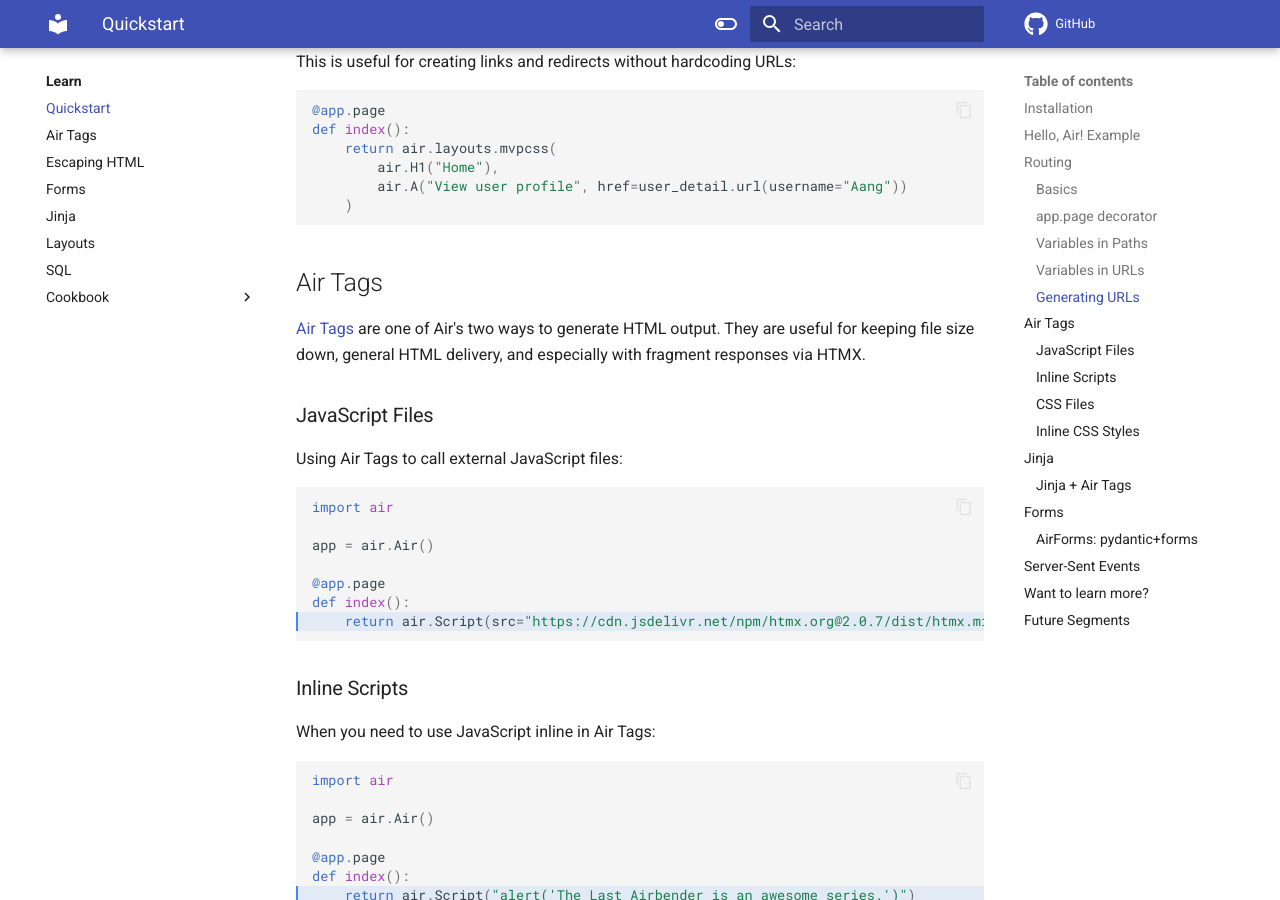
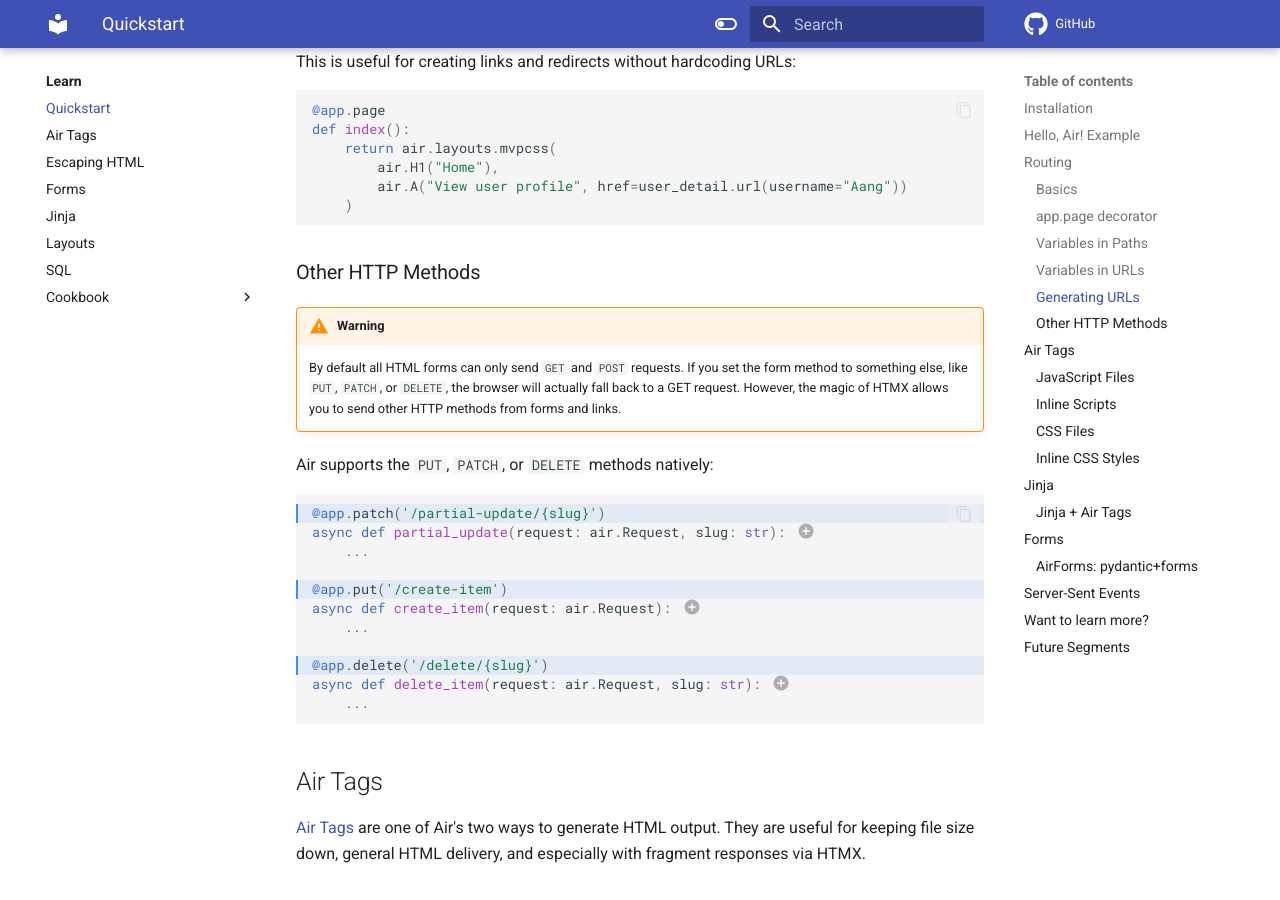
Before and after one commit to feldroy/air, an MkDocs documentation site: the page built from docs/learn/quickstart.md, in a window 1280 px wide and 900 px high, scrolled down 4090 px. Built offline with MkDocs 1.6.1 and Material for MkDocs 9.7.7, drawn with Linux system fonts in a browser that asks for light colours; comment, search, counter and statistics services are not loaded.

Commit message:
Add new HTTP methods to quickstart

````diff
--- a/docs/learn/quickstart.md
+++ b/docs/learn/quickstart.md
@@ -204,6 +204,35 @@ def index():
         air.A("View user profile", href=user_detail.url(username="Aang"))
     )
 ```
+
+### Other HTTP Methods
+
+!!! warning
+
+    By default all HTML forms can only send `GET` and `POST` requests. If you set the form method to something else, like `PUT`, `PATCH`, or `DELETE`, the browser will actually fall back to a GET request. However, the magic of HTMX allows you to send other HTTP methods from forms and links.
+
+
+Air supports the `PUT`, `PATCH`, or `DELETE` methods natively:
+
+```python hl_lines="1 5 9"
+@app.patch('/partial-update/{slug}')
+async def partial_update(request: air.Request, slug: str): # (1)!
+    ...
+
+@app.put('/create-item')
+async def create_item(request: air.Request): # (2)!
+    ...
+
+@app.delete('/delete/{slug}')
+async def delete_item(request: air.Request, slug: str): # (3)!
+    ...
+```
+
+1. `PATCH` requests are used for partial updates of resources, such as one field being update. The `slug` variable in the URL is passed as an argument to the function. While `POST` requests can be used for updates and is the classic method, `PATCH` is more specific to the action being taken.
+
+2. `PUT` requests are used for creating or replacing resources. The function can handle the incoming data, typically from the request body. Like `POST`, `PUT` requests usually require `async` functions and an `air.Request` argument.
+
+3. `DELETE` requests are used to delete resources. Similar to `PATCH`, the `slug` variable in the URL is passed as an argument to the function.
 
 ## Air Tags
 
````
